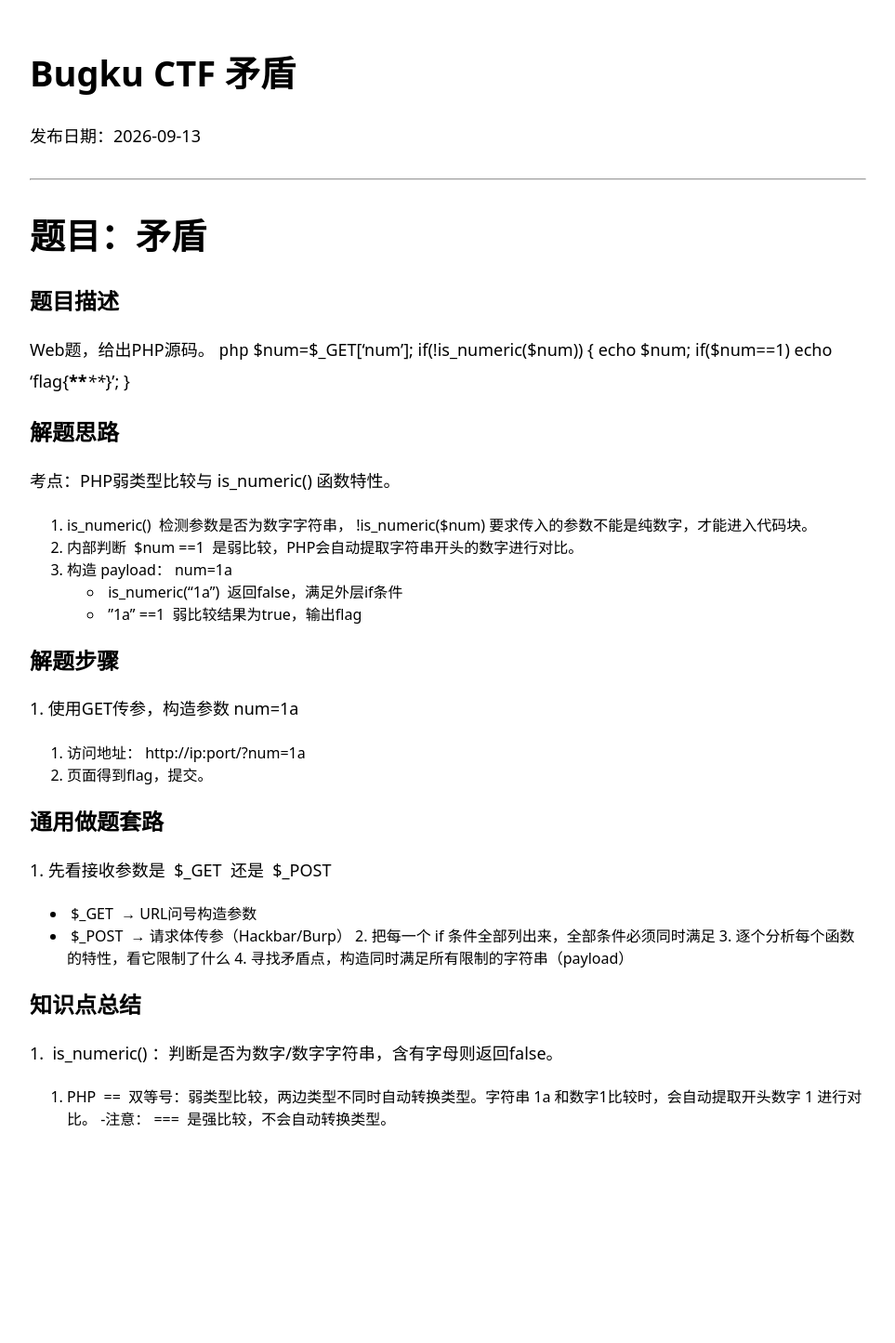
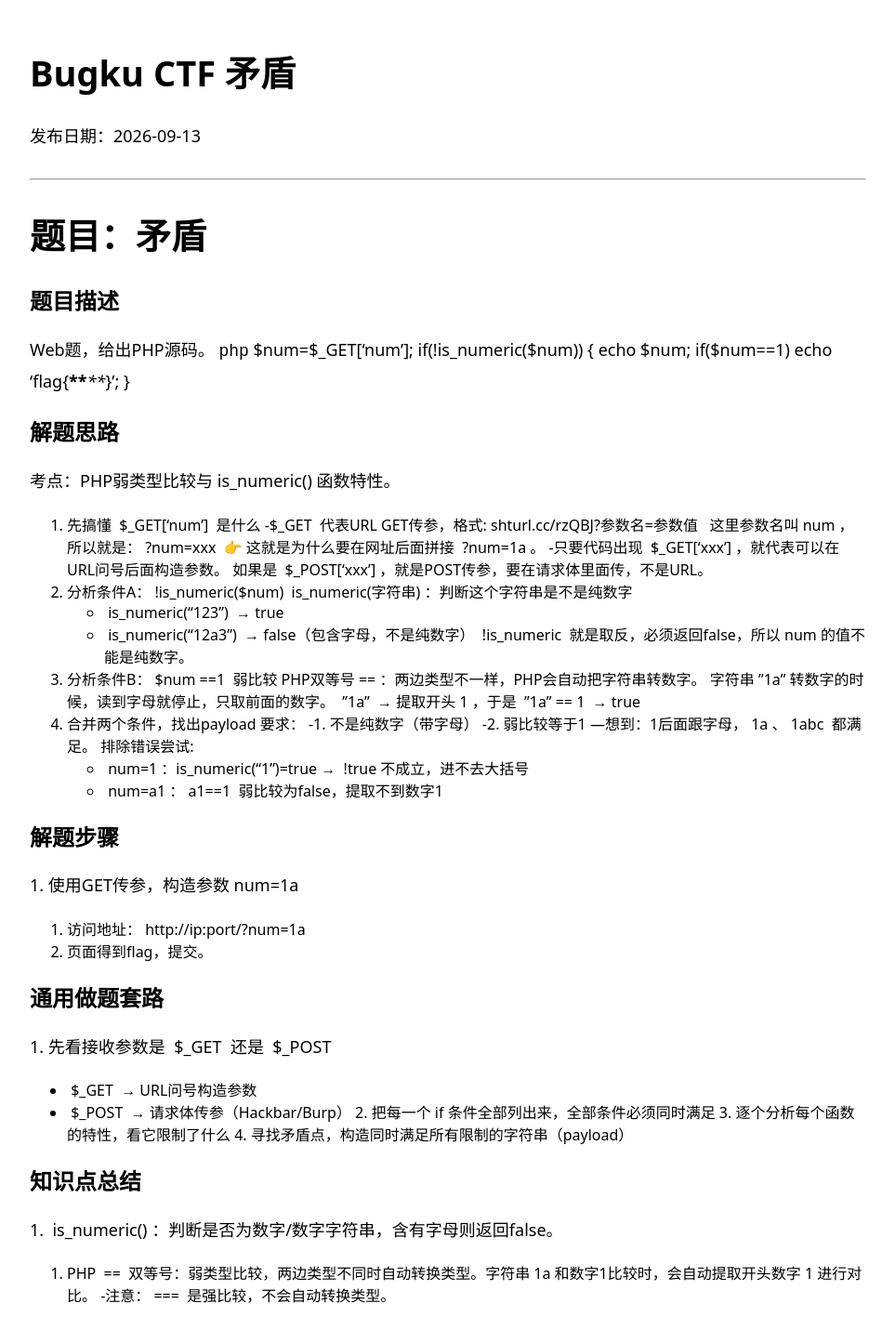
Before and after one commit to gysbfff/gysbfff.github.io, a Jekyll site: the page built from _posts/2026-09-13-bugku-maodun.md, in a window 1280 px wide. Shown: the whole page at 93% size, without its empty margins (158-1121 px from the left). Built offline with Jekyll 4.4.1, drawn with Linux system fonts in a browser that asks for light colours; our own code applies the rules of GitHub Pages for plain Markdown files; before the commit the page ends 1255 px from its top, so only the background shows below that.

Commit message:
Update 2026-09-13-bugku-maodun.md

```diff
--- a/_posts/2026-09-13-bugku-maodun.md
+++ b/_posts/2026-09-13-bugku-maodun.md
@@ -19,11 +19,29 @@
 
 ## 解题思路
 考点：PHP弱类型比较与 is_numeric() 函数特性。
-1. is_numeric()  检测参数是否为数字字符串， !is_numeric($num) 要求传入的参数不能是纯数字，才能进入代码块。
-2. 内部判断  $num ==1  是弱比较，PHP会自动提取字符串开头的数字进行对比。
-3. 构造 payload： num=1a
--  is_numeric("1a")  返回false，满足外层if条件
--  "1a" ==1  弱比较结果为true，输出flag
+1. 先搞懂  $_GET['num']  是什么
+ -$_GET  代表URL GET传参，格式: shturl.cc/rzQBJ?参数名=参数值
+ 这里参数名叫 num ，所以就是： ?num=xxx
+👉 这就是为什么要在网址后面拼接  ?num=1a 。
+-只要代码出现  $_GET['xxx'] ，就代表可以在URL问号后面构造参数。
+ 如果是  $_POST['xxx'] ，就是POST传参，要在请求体里面传，不是URL。
+2. 分析条件A： !is_numeric($num)
+   is_numeric(字符串) ：判断这个字符串是不是纯数字
+-  is_numeric("123")  → true
+-  is_numeric("12a3")  → false（包含字母，不是纯数字）
+ !is_numeric  就是取反，必须返回false，所以 num 的值不能是纯数字。
+3. 分析条件B： $num ==1  弱比较
+ PHP双等号 == ：两边类型不一样，PHP会自动把字符串转数字。
+字符串 "1a" 转数字的时候，读到字母就停止，只取前面的数字。
+ "1a"  → 提取开头 1 ，于是  "1a" == 1  → true
+4. 合并两个条件，找出payload
+要求：
+-1. 不是纯数字（带字母）
+-2. 弱比较等于1
+---想到：1后面跟字母， 1a 、 1abc  都满足。
+排除错误尝试:
+-  num=1 ：is_numeric("1")=true →  !true 不成立，进不去大括号
+-  num=a1 ： a1==1  弱比较为false，提取不到数字1
 
 ## 解题步骤
 1. 使用GET传参，构造参数 num=1a
```
